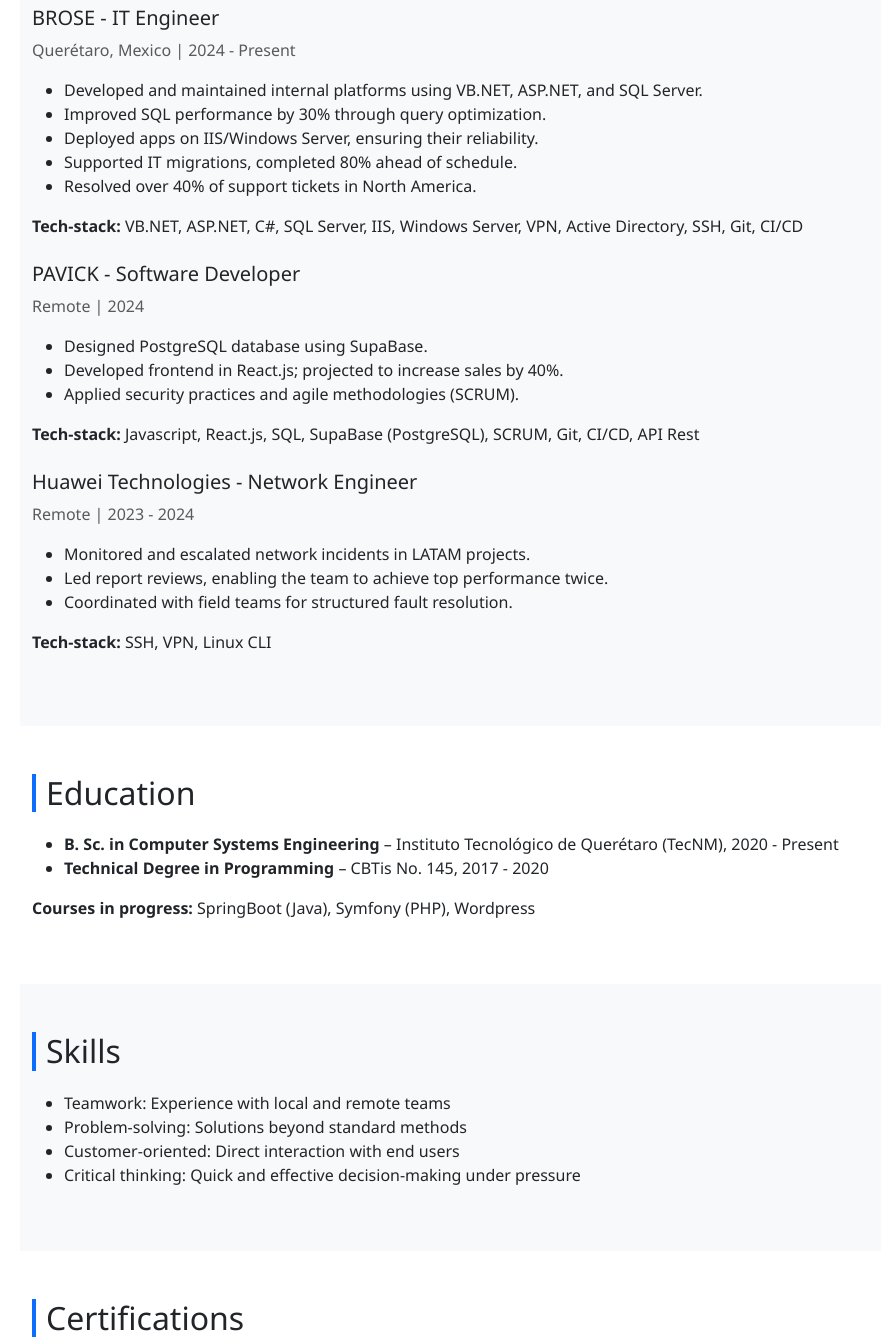
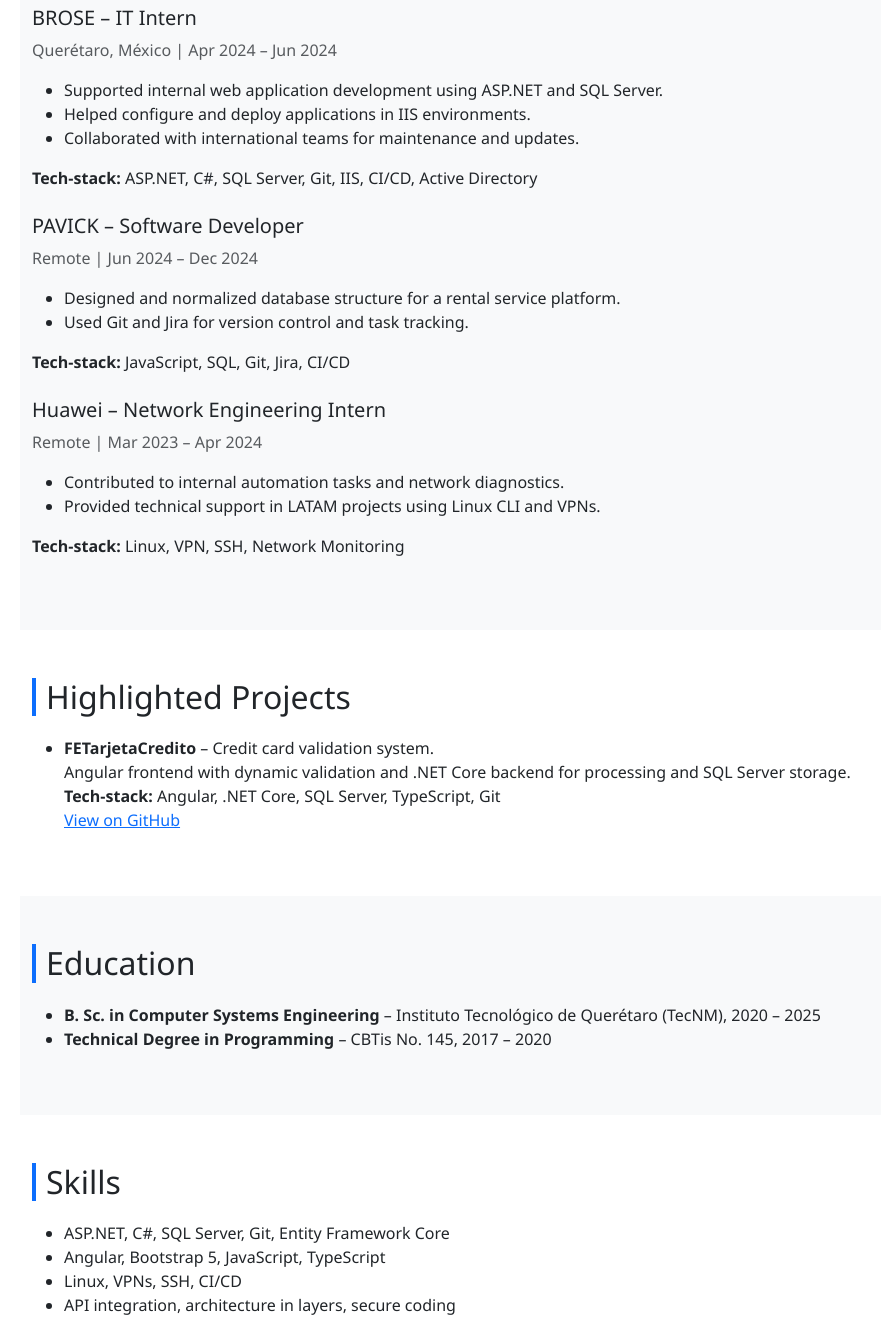
Before and after one commit to ormoj02/miLandingPage, a plain HTML site: page index.html in a window 1280 px wide. Shown: the part 560-1900 px from the top of the page, without its empty margins (50-931 px from the left). Drawn offline with nearby package versions, Linux system fonts and the light colour scheme.

Commit message:
Actualizacion de informacion de CV

```diff
--- a/index.html
+++ b/index.html
@@ -11,72 +11,80 @@
 <body>
   <header class="bg-dark text-white text-center py-5">
     <h1 class="display-4">Jair Orta</h1>
-    <p class="lead">Full-Stack Software Developer | Java, Python, SQL, ASP.NET, C#, SpringBoot, Symfony</p>
+    <p class="lead">Full-Stack Developer | .NET, C#, Angular, SQL Server, ASP.NET, Git, Linux</p>
   </header>
 
   <section class="container py-5">
     <h2 class="section-title">Professional Objective</h2>
-    <p>Full-stack software developer with solid experience in web development, backend systems, databases, Linux terminal, GIT, and CI/CD. Skilled in Java, Python, SQL, ASP.NET, C#, and Javascript. Currently expanding expertise in SpringBoot and Symfony. Passionate about clean code, secure systems, and agile development (SCRUM).</p>
+    <p>Junior software developer with strong foundations in backend development using ASP.NET and C#, and experience in SQL Server, CI/CD pipelines, and Linux environments. Currently improving frontend skills with Angular. Motivated by collaborative and modern development environments, with a focus on clean architecture, API integration, and agile practices.</p>
   </section>
 
   <section class="container py-5 bg-light">
     <h2 class="section-title">Experience</h2>
+
     <div class="mb-4">
-      <h5>BROSE - IT Engineer</h5>
-      <p class="text-muted">Querétaro, Mexico | 2024 - Present</p>
+      <h5>BROSE – IT Intern</h5>
+      <p class="text-muted">Querétaro, México | Apr 2024 – Jun 2024</p>
       <ul>
-        <li>Developed and maintained internal platforms using VB.NET, ASP.NET, and SQL Server.</li>
-        <li>Improved SQL performance by 30% through query optimization.</li>
-        <li>Deployed apps on IIS/Windows Server, ensuring their reliability.</li>
-        <li>Supported IT migrations, completed 80% ahead of schedule.</li>
-        <li>Resolved over 40% of support tickets in North America.</li>
+        <li>Supported internal web application development using ASP.NET and SQL Server.</li>
+        <li>Helped configure and deploy applications in IIS environments.</li>
+        <li>Collaborated with international teams for maintenance and updates.</li>
       </ul>
-      <p><strong>Tech-stack:</strong> VB.NET, ASP.NET, C#, SQL Server, IIS, Windows Server, VPN, Active Directory, SSH, Git, CI/CD</p>
+      <p><strong>Tech-stack:</strong> ASP.NET, C#, SQL Server, Git, IIS, CI/CD, Active Directory</p>
     </div>
 
     <div class="mb-4">
-      <h5>PAVICK - Software Developer</h5>
-      <p class="text-muted">Remote | 2024</p>
+      <h5>PAVICK – Software Developer</h5>
+      <p class="text-muted">Remote | Jun 2024 – Dec 2024</p>
       <ul>
-        <li>Designed PostgreSQL database using SupaBase.</li>
-        <li>Developed frontend in React.js; projected to increase sales by 40%.</li>
-        <li>Applied security practices and agile methodologies (SCRUM).</li>
+        <li>Designed and normalized database structure for a rental service platform.</li>
+        <li>Used Git and Jira for version control and task tracking.</li>
       </ul>
-      <p><strong>Tech-stack:</strong> Javascript, React.js, SQL, SupaBase (PostgreSQL), SCRUM, Git, CI/CD, API Rest</p>
+      <p><strong>Tech-stack:</strong> JavaScript, SQL, Git, Jira, CI/CD</p>
     </div>
 
     <div class="mb-4">
-      <h5>Huawei Technologies - Network Engineer</h5>
-      <p class="text-muted">Remote | 2023 - 2024</p>
+      <h5>Huawei – Network Engineering Intern</h5>
+      <p class="text-muted">Remote | Mar 2023 – Apr 2024</p>
       <ul>
-        <li>Monitored and escalated network incidents in LATAM projects.</li>
-        <li>Led report reviews, enabling the team to achieve top performance twice.</li>
-        <li>Coordinated with field teams for structured fault resolution.</li>
+        <li>Contributed to internal automation tasks and network diagnostics.</li>
+        <li>Provided technical support in LATAM projects using Linux CLI and VPNs.</li>
       </ul>
-      <p><strong>Tech-stack:</strong> SSH, VPN, Linux CLI</p>
+      <p><strong>Tech-stack:</strong> Linux, VPN, SSH, Network Monitoring</p>
     </div>
   </section>
 
   <section class="container py-5">
-    <h2 class="section-title">Education</h2>
+    <h2 class="section-title">Highlighted Projects</h2>
     <ul>
-      <li><strong>B. Sc. in Computer Systems Engineering</strong> – Instituto Tecnológico de Querétaro (TecNM), 2020 - Present</li>
-      <li><strong>Technical Degree in Programming</strong> – CBTis No. 145, 2017 - 2020</li>
+      <li>
+        <strong>FETarjetaCredito</strong> – Credit card validation system.<br>
+        Angular frontend with dynamic validation and .NET Core backend for processing and SQL Server storage.<br>
+        <strong>Tech-stack:</strong> Angular, .NET Core, SQL Server, TypeScript, Git
+        <br><a href="https://github.com/ormoj02/FETarjetaCredito" target="_blank">View on GitHub</a>
+      </li>
     </ul>
-    <p><strong>Courses in progress:</strong> SpringBoot (Java), Symfony (PHP), Wordpress</p>
   </section>
 
   <section class="container py-5 bg-light">
-    <h2 class="section-title">Skills</h2>
+    <h2 class="section-title">Education</h2>
     <ul>
-      <li>Teamwork: Experience with local and remote teams</li>
-      <li>Problem-solving: Solutions beyond standard methods</li>
-      <li>Customer-oriented: Direct interaction with end users</li>
-      <li>Critical thinking: Quick and effective decision-making under pressure</li>
+      <li><strong>B. Sc. in Computer Systems Engineering</strong> – Instituto Tecnológico de Querétaro (TecNM), 2020 – 2025</li>
+      <li><strong>Technical Degree in Programming</strong> – CBTis No. 145, 2017 – 2020</li>
     </ul>
   </section>
 
   <section class="container py-5">
+    <h2 class="section-title">Skills</h2>
+    <ul>
+      <li>ASP.NET, C#, SQL Server, Git, Entity Framework Core</li>
+      <li>Angular, Bootstrap 5, JavaScript, TypeScript</li>
+      <li>Linux, VPNs, SSH, CI/CD</li>
+      <li>API integration, architecture in layers, secure coding</li>
+    </ul>
+  </section>
+
+  <section class="container py-5 bg-light">
     <h2 class="section-title">Certifications</h2>
     <ul>
       <li>CCNAv7: Switching, Routing, and Wireless Essentials – Cisco, 2022</li>
@@ -87,7 +95,7 @@
     </ul>
   </section>
 
-  <section class="container py-5 bg-light">
+  <section class="container py-5">
     <h2 class="section-title">Languages</h2>
     <ul>
       <li>Spanish: Native</li>
@@ -95,10 +103,10 @@
     </ul>
   </section>
 
-  <section class="container py-5" id="contacto">
+  <section class="container py-5 bg-light" id="contacto">
     <h2 class="section-title">Contact Me</h2>
-    <p>Want to collaborate or have an offer? Write to me by email or on social media.</p>
-    <a href="mailto:ormoj02@gmail.com" class="btn btn-primary mb-2">Send and Email</a><br>
+    <p>If you want to collaborate or have an opportunity, feel free to reach out!</p>
+    <a href="mailto:ormoj02@gmail.com" class="btn btn-primary mb-2">Send an Email</a><br>
     <a href="https://www.linkedin.com/in/jair-orta-moreno-202234194" target="_blank" class="btn btn-outline-primary">
       <i class="bi bi-linkedin me-2"></i>Visit LinkedIn
     </a>
```
